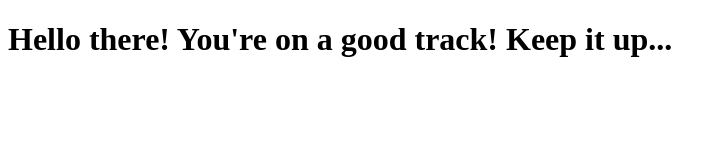
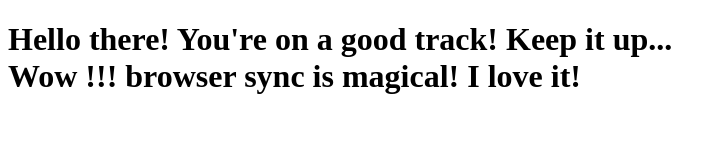
Before and after one commit to rezaf7326/my-first-github-pages, a plain HTML site: page site/index.html in a window 1280 px wide. Shown: the whole page, without its empty margins (0-726 px from the left). Drawn offline with Linux system fonts and the light colour scheme.

Commit message:
new changes to site

```diff
--- a/site/index.html
+++ b/site/index.html
@@ -5,6 +5,6 @@
   <title> site name </title>
 </head>
 <body>
-<h1> Hello there! You're on a good track! Keep it up...</h1>
+<h1> Hello there! You're on a good track! Keep it up...<br>Wow !!! browser sync is magical! I love it!</br></h1>
 </body>
 </html>
```
Also changed, not shown: 1 other file.
